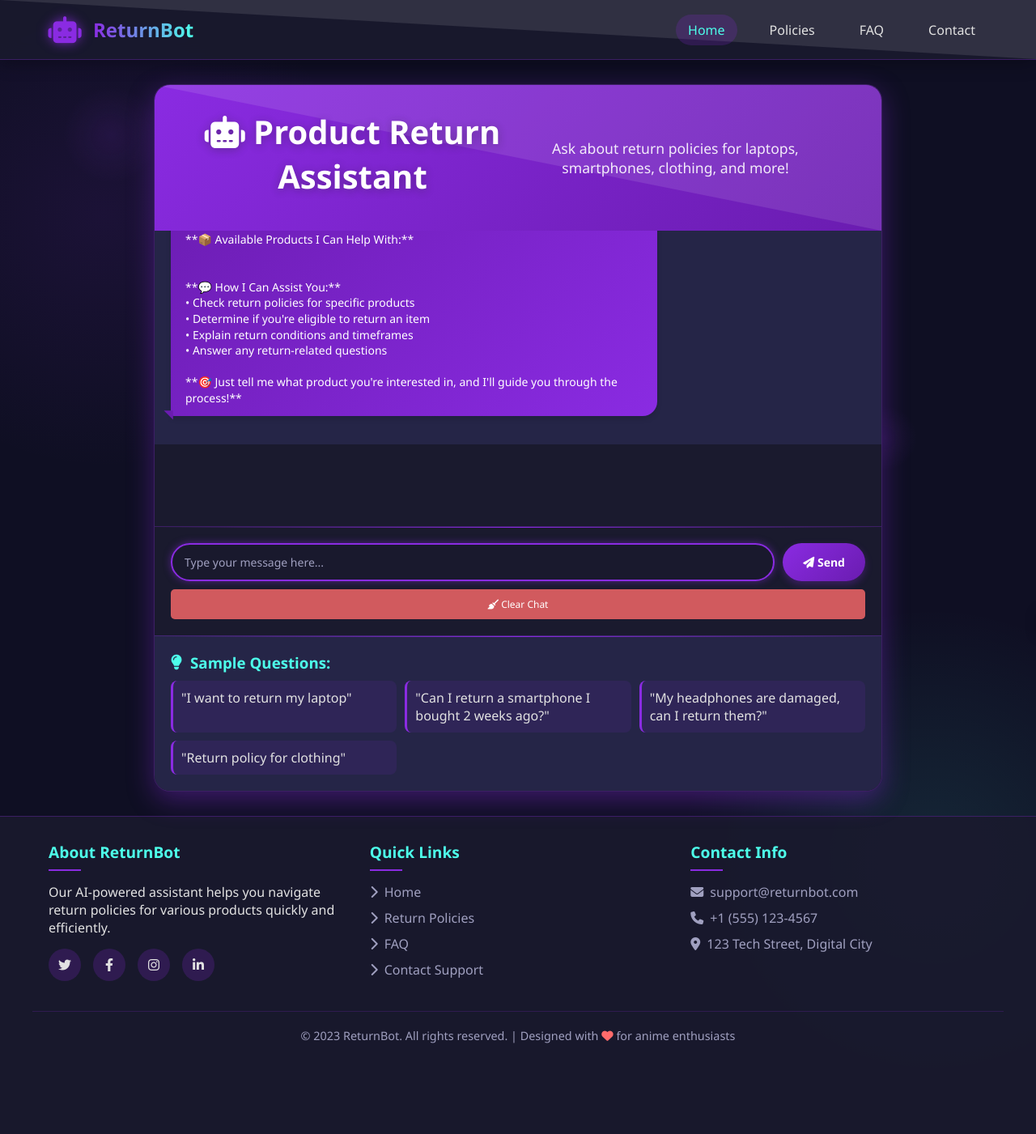
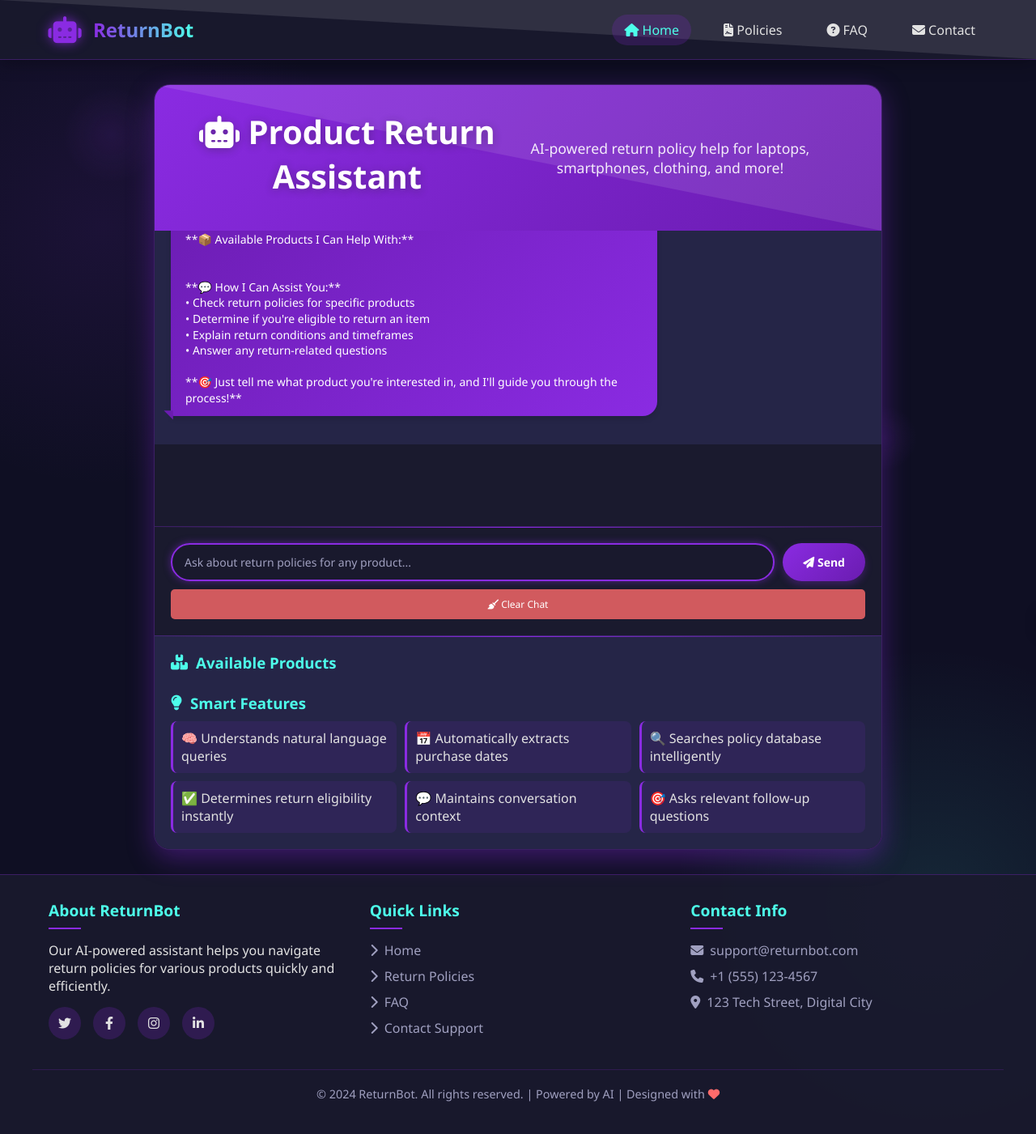
Before and after one commit to SS-2005/RAG_SYS, a Flask app: page / in a window 1280 px wide. Shown: the whole page at 81% size. Before the commit the page ends 1289 px from the top, so only its background shows below. Run offline with Flask 3, Linux system fonts and the light colour scheme.

Commit message:
Update index.html

```diff
--- a/templates/index.html
+++ b/templates/index.html
@@ -3,7 +3,7 @@
 <head>
     <meta charset="UTF-8" />
     <meta name="viewport" content="width=device-width, initial-scale=1.0" />
-    <title>Product Return Assistant</title>
+    <title>ReturnBot - AI Product Return Assistant</title>
     <link rel="stylesheet" href="https://cdnjs.cloudflare.com/ajax/libs/font-awesome/6.4.0/css/all.min.css">
     <style>
         :root {
@@ -791,6 +791,23 @@
         .notification.error {
             border-left-color: var(--error);
         }
+
+        /* Products grid in info panel */
+        .products-grid {
+            display: flex;
+            flex-wrap: wrap;
+            gap: 8px;
+            margin-bottom: 15px;
+        }
+
+        .product-tag {
+            background: rgba(138, 43, 226, 0.2);
+            padding: 6px 12px;
+            border-radius: 15px;
+            font-size: 12px;
+            border: 1px solid rgba(138, 43, 226, 0.5);
+            color: var(--accent);
+        }
     </style>
 </head>
 <body>
@@ -808,10 +825,10 @@
                 <div class="logo-text">ReturnBot</div>
             </div>
             <nav class="nav-links">
-                <a href="#" class="nav-link active">Home</a>
-                <a href="#" class="nav-link">Policies</a>
-                <a href="#" class="nav-link">FAQ</a>
-                <a href="#" class="nav-link">Contact</a>
+                <a href="#" class="nav-link active"><i class="fas fa-home"></i> Home</a>
+                <a href="#" class="nav-link"><i class="fas fa-file-contract"></i> Policies</a>
+                <a href="#" class="nav-link"><i class="fas fa-question-circle"></i> FAQ</a>
+                <a href="#" class="nav-link"><i class="fas fa-envelope"></i> Contact</a>
             </nav>
         </div>
     </header>
@@ -823,19 +840,14 @@
                 <div class="header-content">
                     <h1><i class="fas fa-robot"></i> Product Return Assistant</h1>
                     <p>
-                        Ask about return policies for laptops, smartphones, clothing, and more!
+                        AI-powered return policy help for laptops, smartphones, clothing, and more!
                     </p>
                 </div>
             </header>
 
             <div class="chat-container">
                 <div class="chat-messages" id="chatMessages">
-                    <!-- Messages will be added here dynamically -->
-                    <div class="message agent-message">
-                        <div class="message-content">
-                            Hello! I can help you check if you can return a product. Please tell me what product you'd like to return.
-                        </div>
-                    </div>
+                    <!-- Messages will be loaded dynamically by JavaScript -->
                 </div>
 
                 <div class="typing-indicator" id="typingIndicator">
@@ -855,7 +867,7 @@
                         <input
                             type="text"
                             id="messageInput"
-                            placeholder="Type your message here..."
+                            placeholder="Ask about return policies for any product..."
                             autocomplete="off"
                         />
                         <button id="sendButton">
@@ -869,12 +881,21 @@
             </div>
 
             <div class="info-panel">
-                <h3><i class="fas fa-lightbulb"></i> Sample Questions:</h3>
+                <h3><i class="fas fa-boxes"></i> Available Products</h3>
+                <div class="products-grid" id="productsGrid">
+                    {% for product in products %}
+                    <span class="product-tag">{{ product }}</span>
+                    {% endfor %}
+                </div>
+
+                <h3><i class="fas fa-lightbulb"></i> Smart Features</h3>
                 <ul>
-                    <li>"I want to return my laptop"</li>
-                    <li>"Can I return a smartphone I bought 2 weeks ago?"</li>
-                    <li>"My headphones are damaged, can I return them?"</li>
-                    <li>"Return policy for clothing"</li>
+                    <li>🧠 Understands natural language queries</li>
+                    <li>📅 Automatically extracts purchase dates</li>
+                    <li>🔍 Searches policy database intelligently</li>
+                    <li>✅ Determines return eligibility instantly</li>
+                    <li>💬 Maintains conversation context</li>
+                    <li>🎯 Asks relevant follow-up questions</li>
                 </ul>
             </div>
         </div>
@@ -912,7 +933,7 @@
             </div>
         </div>
         <div class="footer-bottom">
-            <p>&copy; 2023 ReturnBot. All rights reserved. | Designed with <i class="fas fa-heart" style="color: var(--secondary);"></i> for anime enthusiasts</p>
+            <p>&copy; 2024 ReturnBot. All rights reserved. | Powered by AI | Designed with <i class="fas fa-heart" style="color: var(--secondary);"></i></p>
         </div>
     </footer>
 
@@ -927,6 +948,7 @@
                 this.chatMessages = document.getElementById('chatMessages');
                 this.typingIndicator = document.getElementById('typingIndicator');
                 this.notification = document.getElementById('notification');
+                this.productsGrid = document.getElementById('productsGrid');
 
                 this.initEventListeners();
                 this.loadChatHistory();
@@ -949,11 +971,11 @@
                 // Auto-focus input
                 this.messageInput.focus();
 
-                // Add click handlers for sample questions
-                const sampleQuestions = document.querySelectorAll('.info-panel li');
-                sampleQuestions.forEach(question => {
-                    question.addEventListener('click', () => {
-                        this.messageInput.value = question.textContent;
+                // Add click handlers for product tags
+                const productTags = document.querySelectorAll('.product-tag');
+                productTags.forEach(tag => {
+                    tag.addEventListener('click', () => {
+                        this.messageInput.value = `What is the return policy for ${tag.textContent}?`;
                         this.messageInput.focus();
                     });
                 });
@@ -1052,10 +1074,12 @@
                         }
                     });
 
+                    const data = await response.json();
+
                     if (response.ok) {
                         this.chatMessages.innerHTML = '';
                         // Add welcome message
-                        this.addMessage('agent', 'Hello! I can help you check if you can return a product. Please tell me what product you\'d like to return.');
+                        this.addMessage('agent', data.welcome_message);
                         this.saveChatHistory();
                         this.showNotification('Chat cleared successfully!', 'success');
                     }
@@ -1075,6 +1099,22 @@
                         data.chat_history.forEach(msg => {
                             this.addMessage(msg.sender, msg.message);
                         });
+                    } else {
+                        // Add default welcome message if no history
+                        this.addMessage('agent', `🤖 Welcome to ReturnBot!
+
+I'm your AI-powered Product Return Assistant, here to help you with return policies and eligibility checks.
+
+📦 Available Products I Can Help With:
+laptop, smartphone, headphones, clothing, books, furniture, tablet, camera
+
+💬 How I Can Assist You:
+• Check return policies for specific products
+• Determine if you're eligible to return an item
+• Explain return conditions and timeframes
+• Answer any return-related questions
+
+🎯 Just tell me what product you're interested in, and I'll guide you through the process!`);
                     }
                 } catch (error) {
                     console.error('Error loading chat history:', error);
```
